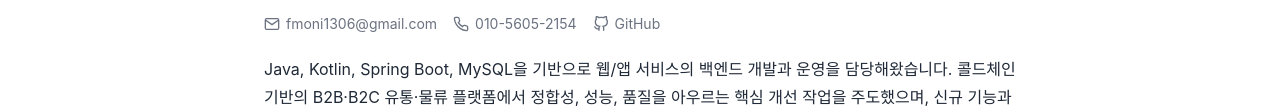
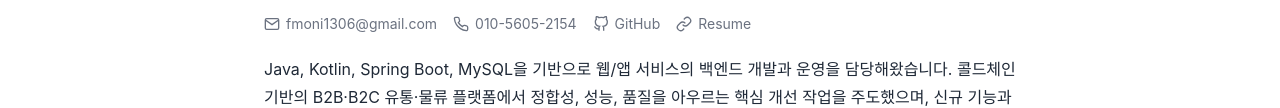
Before and after one commit to fmoni1306/resume, a website: page index.html in a window 1280 px wide. Shown: the part 221-329 px from the top of the page. Drawn offline with Linux system fonts and the light colour scheme; a web font is replaced by a local one.

Commit message:
Update index.html

```diff
--- a/index.html
+++ b/index.html
@@ -58,6 +58,13 @@
                         <path d="M9 19c-5 1.5-5-2.5-7-3m14 6v-3.87a3.37 3.37 0 0 0-.94-2.61c3.14-.35 6.44-1.54 6.44-7A5.44 5.44 0 0 0 20 4.77 5.07 5.07 0 0 0 19.91 1S18.73.65 16 2.48a13.38 13.38 0 0 0-7 0C6.27.65 5.09 1 5.09 1A5.07 5.07 0 0 0 5 4.77a5.44 5.44 0 0 0-1.5 3.78c0 5.42 3.3 6.61 6.44 7A3.37 3.37 0 0 0 9 18.13V22"></path>
                     </svg>
                     <a href="https://github.com/fmoni1306" target="_blank">GitHub</a>
+                </span>
+                <span class="contact-item">
+                     <svg class="icon" viewBox="0 0 24 24" fill="none" stroke="currentColor" stroke-width="2">
+                        <path d="M10 13a5 5 0 0 0 7.54.54l3-3a5 5 0 0 0-7.07-7.07l-1.72 1.71"></path>
+                        <path d="M14 11a5 5 0 0 0-7.54-.54l-3 3a5 5 0 0 0 7.07 7.07l1.71-1.71"></path>
+                    </svg>
+                    <a href="https://fmoni1306.github.io/resume" target="_blank">Resume</a>
                 </span>
             </div>
             <p class="intro">
```
